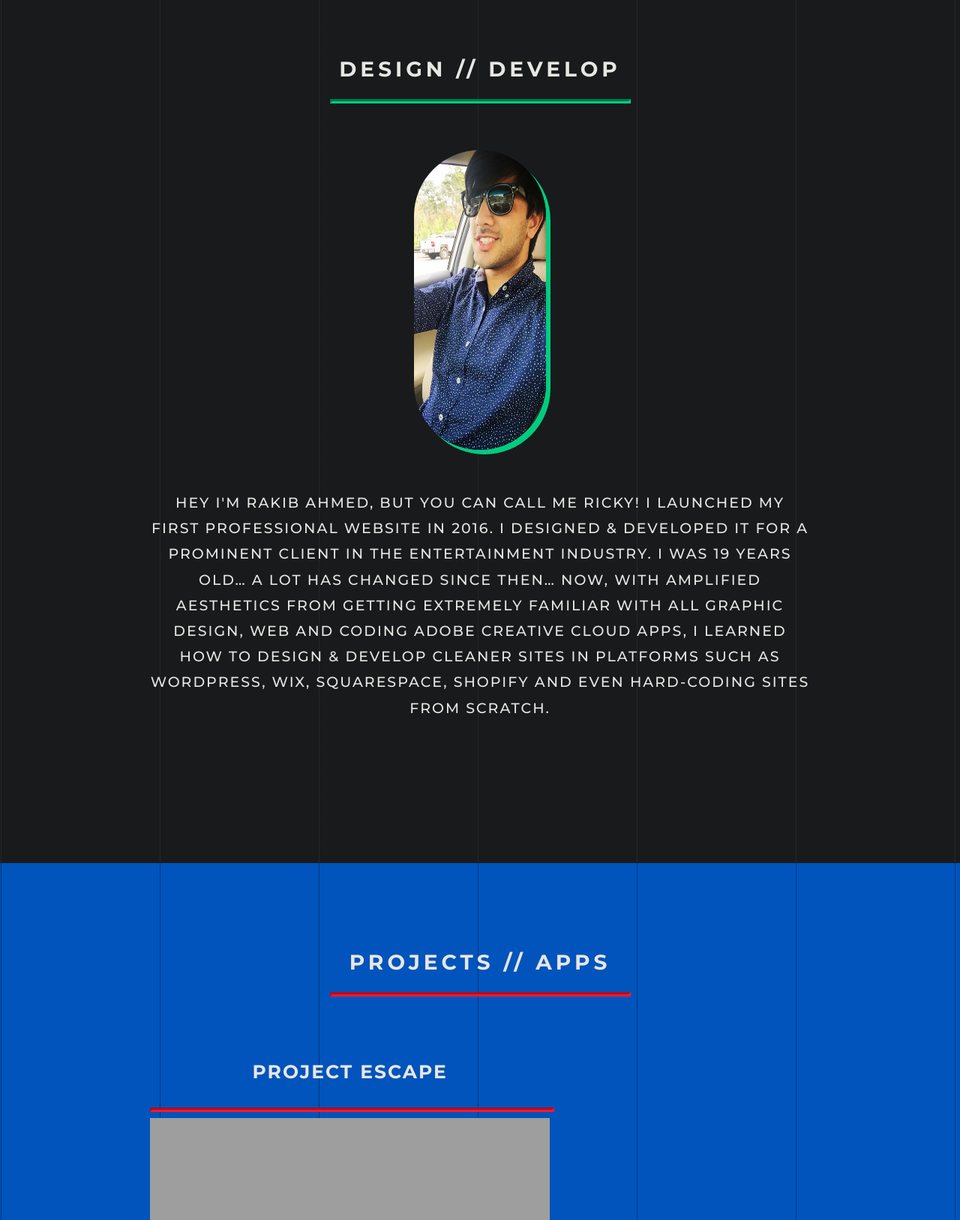
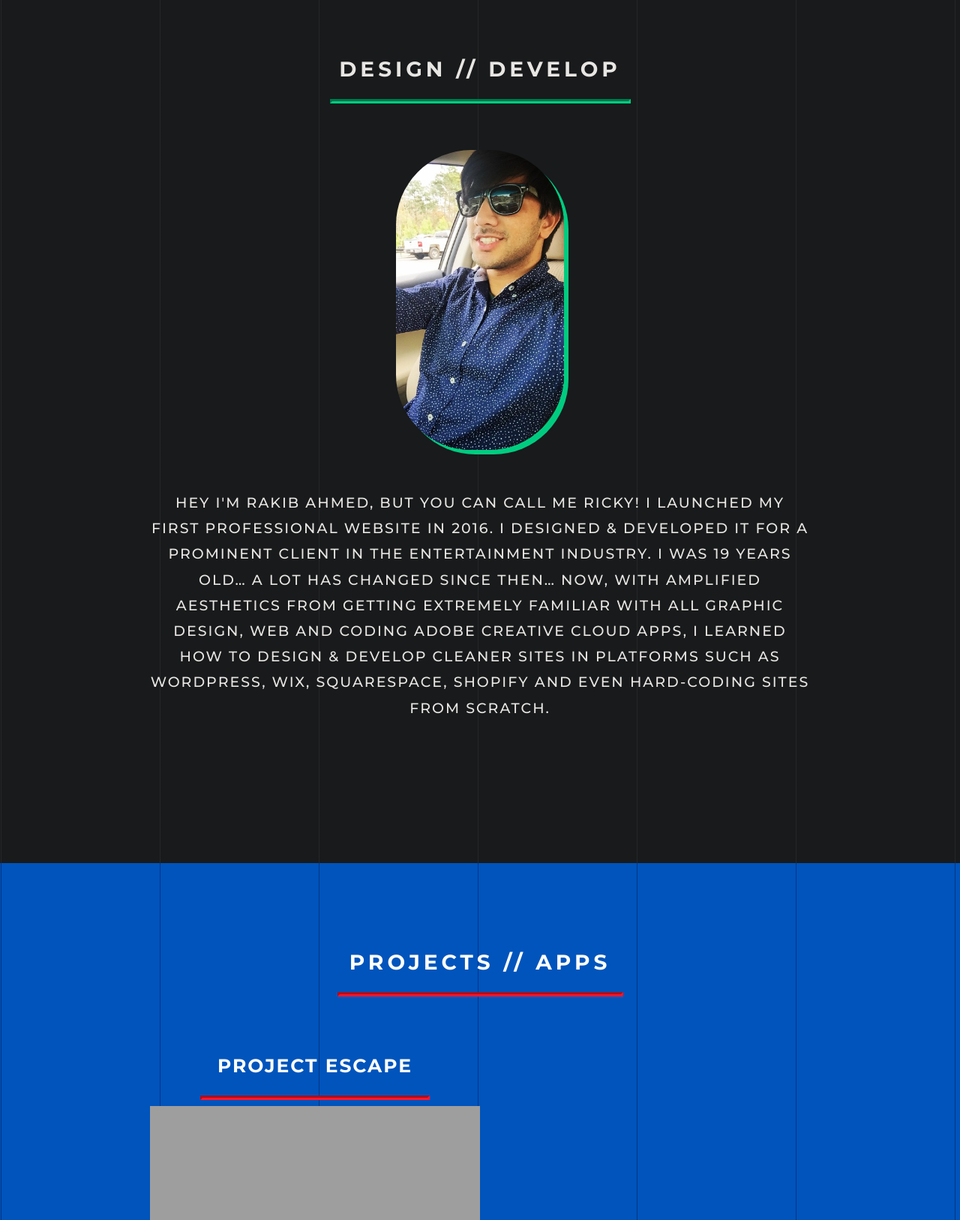
Before and after one commit to strawhat19/Portfolio, a PHP site: page / in a window 1280 px wide. Shown: the part 293-1920 px from the top of the page at 75% size. Run offline with PHP 8.4, Linux system fonts and the light colour scheme; grey boxes are pictures that could not be loaded.

Commit message:
Grid Changes

```diff
--- a/assets/style.css
+++ b/assets/style.css
@@ -178,6 +178,7 @@ h4 {
     font-size: 25px;
     text-align: center;
     letter-spacing: 2px;
+    margin: 10px auto;
 }
 
 hr {
@@ -210,6 +211,7 @@ hr {
 }
 
 #projects {
+    color: #fff;
         background: repeating-linear-gradient(
     90deg
      , var(--dark-blue) 1px, #0054bc 2px 213px);
@@ -219,7 +221,6 @@ hr {
     background: var(--main-red);
     border-color: var(--main-red);
 }
-
 
 .header {
     display: block;
@@ -251,17 +252,20 @@ hr {
     transition: 150ms ease-in-out;
 }
 
+#projects hr {
+    width: 375px;
+}
 
 #projects .grid-row {
-    column-gap: 35px;
+    column-gap: 50px;
     padding: 25px 0px;
 }
 
-#projects .project-box h4 {
+#projects .box h4 {
     text-align: center;
 }
 
-#projects .project-box hr {
+#projects .box hr {
     width: 100%;
 }
 
@@ -272,7 +276,7 @@ hr {
 
 /* Laptops */
 
-@media screen and (min-width:1535px) {
+@media screen and (min-width: 1601px) {
 
     #about .content p {
         padding: 0 0 35px 70px;
@@ -283,7 +287,7 @@ hr {
 
 }
 
-@media screen and (max-width: 1535px) {
+@media screen and (max-width: 1600px) {
 
     .header,  #projects .header {
         text-align: center;
@@ -299,6 +303,7 @@ hr {
     }
 
     .content {
+        display: flex;
         padding: 35px 0px;
        flex-wrap: wrap;
        transition: 150ms ease-in-out;
@@ -318,10 +323,39 @@ hr {
     transition: 150ms ease-in-out;
     }
 
-    .content img {
+    #about .content img {
         min-height: 400px;
         max-height: 400px;
         width: auto;
+        margin: 0 auto;
+        transition: 150ms ease-in-out;
+    }
+
+    .grid-row {
+        width: 100%;
+        display: flex;
+        flex-direction: row;
+        flex-wrap: wrap;
+        transition: 150ms ease-in-out;
+    }
+
+    .grid-row .box {
+        width: 50%;
+        flex-direction: row;
+        flex-wrap: wrap;
+        transition: 150ms ease-in-out;
+    }
+
+    #projects .box h4 {
+      margin: 25px 0px;
+    }
+
+    #projects .box hr {
+        width: 100%;
+        max-width: 300px;
+    }
+
+    #projects .content img {
         margin: 0 auto;
         transition: 150ms ease-in-out;
     }
--- a/index.html
+++ b/index.html
@@ -63,22 +63,22 @@
     <br>
 
     <div class="content grid-row">
-        <div class="project-box">
+        <div class="box">
             <h4>PROJECT ESCAPE</h4>
             <hr style="float: right;">
             <img src="https://piratechs.com/wp-content/uploads/2020/01/WhiteLogoSpin.gif"       alt="Project Escape Logo">
         </div>
-        <div class="project-box">
+        <div class="box">
             <h4>PROJECT ESCAPE</h4>
             <hr style="float: right;">
             <img src="https://piratechs.com/wp-content/uploads/2020/01/WhiteLogoSpin.gif"       alt="Project Escape Logo">
         </div>
-        <div class="project-box">
+        <div class="box">
             <h4>PROJECT ESCAPE</h4>
             <hr style="float: right;">
             <img src="https://piratechs.com/wp-content/uploads/2020/01/WhiteLogoSpin.gif"       alt="Project Escape Logo">
         </div>
-        <div class="project-box">
+        <div class="box">
             <h4>PROJECT ESCAPE</h4>
             <hr style="float: right;">
             <img src="https://piratechs.com/wp-content/uploads/2020/01/WhiteLogoSpin.gif"       alt="Project Escape Logo">
```
